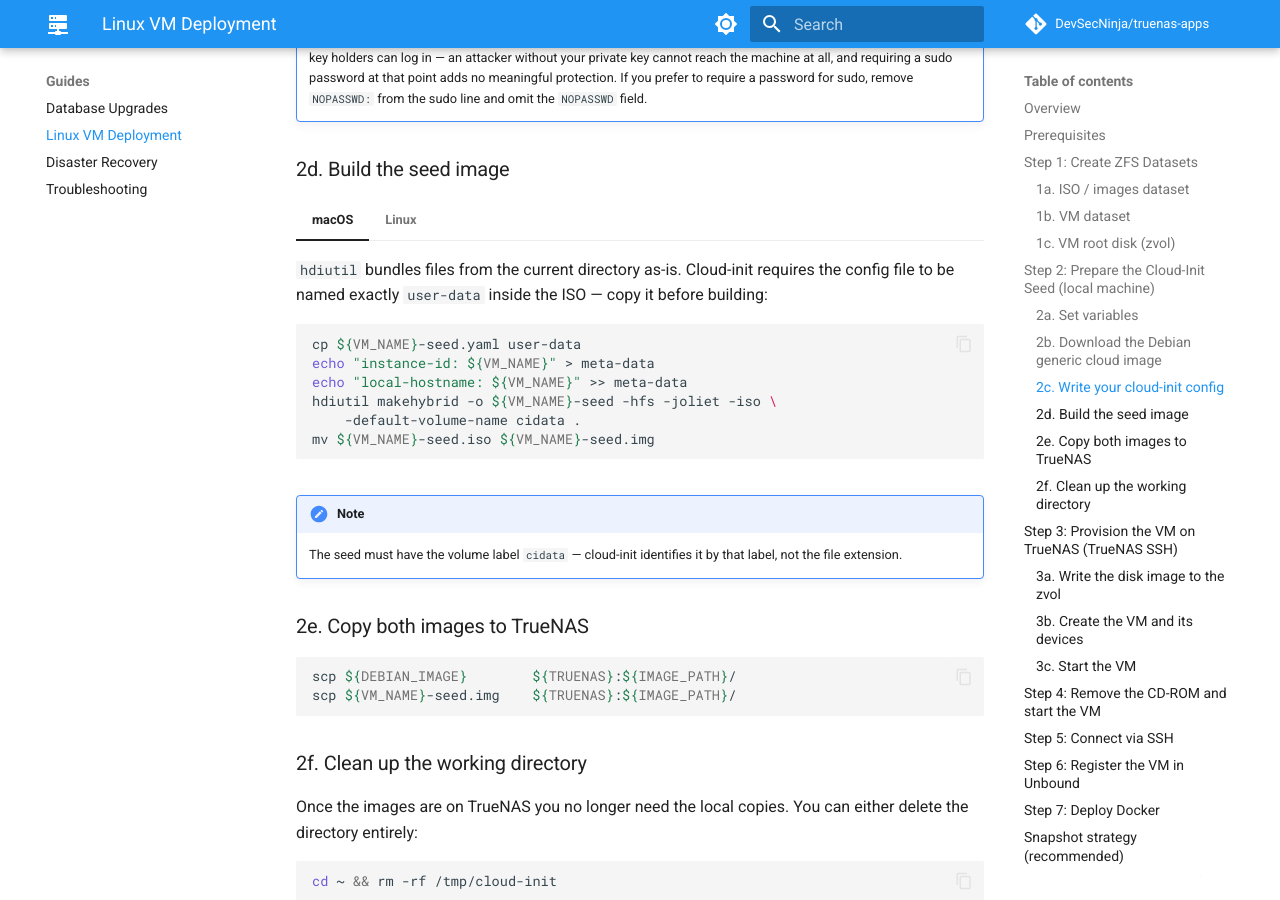
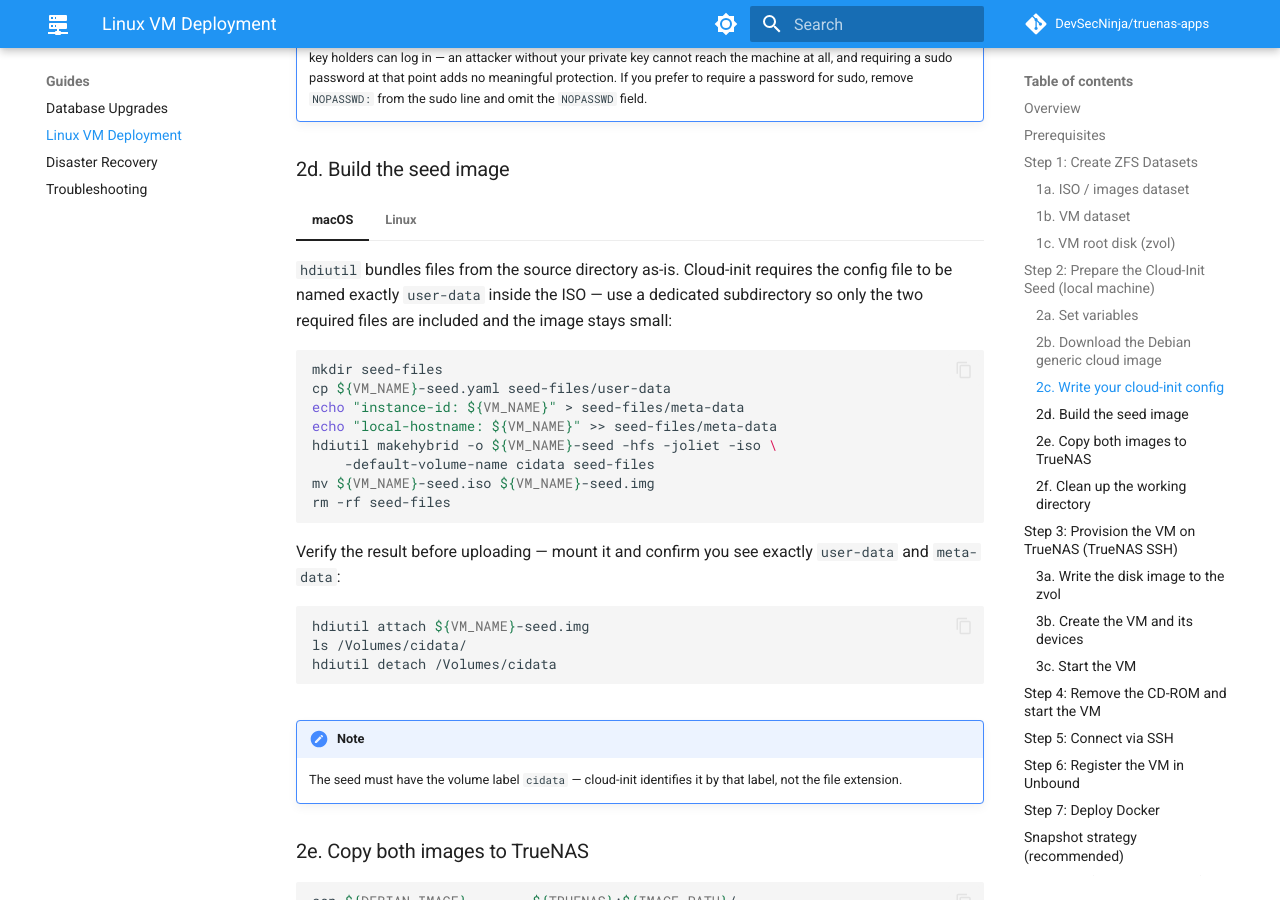
Before and after one commit to DevSecNinja/truenas-apps, an MkDocs documentation site: the page built from docs/VM-LINUX.md, in a window 1280 px wide and 900 px high, scrolled down 7159 px. Built offline with MkDocs 1.6.1 and Material for MkDocs 9.7.7, drawn with Linux system fonts in a browser that asks for light colours; comment, search, counter and statistics services are not loaded.

Commit message:
docs: improve cloud-init ISO creation instructions for macOS by using a dedicated subdirectory for required files

````diff
--- a/docs/VM-LINUX.md
+++ b/docs/VM-LINUX.md
@@ -279,16 +279,27 @@ EOF
 <!-- dprint-ignore -->
 === "macOS"
 
-    `hdiutil` bundles files from the current directory as-is. Cloud-init requires the config file
-    to be named exactly `user-data` inside the ISO — copy it before building:
+    `hdiutil` bundles files from the source directory as-is. Cloud-init requires the config file
+    to be named exactly `user-data` inside the ISO — use a dedicated subdirectory so only the two
+    required files are included and the image stays small:
 
     ```sh
-    cp ${VM_NAME}-seed.yaml user-data
-    echo "instance-id: ${VM_NAME}" > meta-data
-    echo "local-hostname: ${VM_NAME}" >> meta-data
+    mkdir seed-files
+    cp ${VM_NAME}-seed.yaml seed-files/user-data
+    echo "instance-id: ${VM_NAME}" > seed-files/meta-data
+    echo "local-hostname: ${VM_NAME}" >> seed-files/meta-data
     hdiutil makehybrid -o ${VM_NAME}-seed -hfs -joliet -iso \
-        -default-volume-name cidata .
+        -default-volume-name cidata seed-files
     mv ${VM_NAME}-seed.iso ${VM_NAME}-seed.img
+    rm -rf seed-files
+    ```
+
+    Verify the result before uploading — mount it and confirm you see exactly `user-data` and `meta-data`:
+
+    ```sh
+    hdiutil attach ${VM_NAME}-seed.img
+    ls /Volumes/cidata/
+    hdiutil detach /Volumes/cidata
     ```
 
 === "Linux"
````
